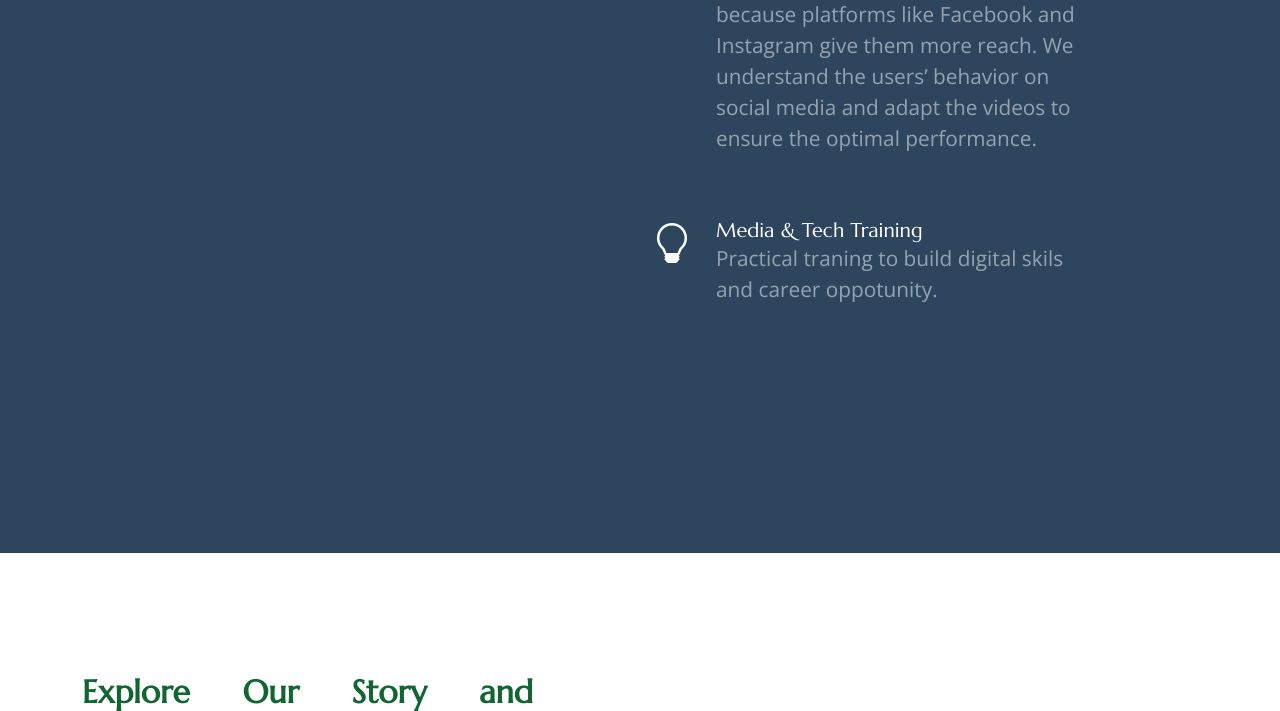
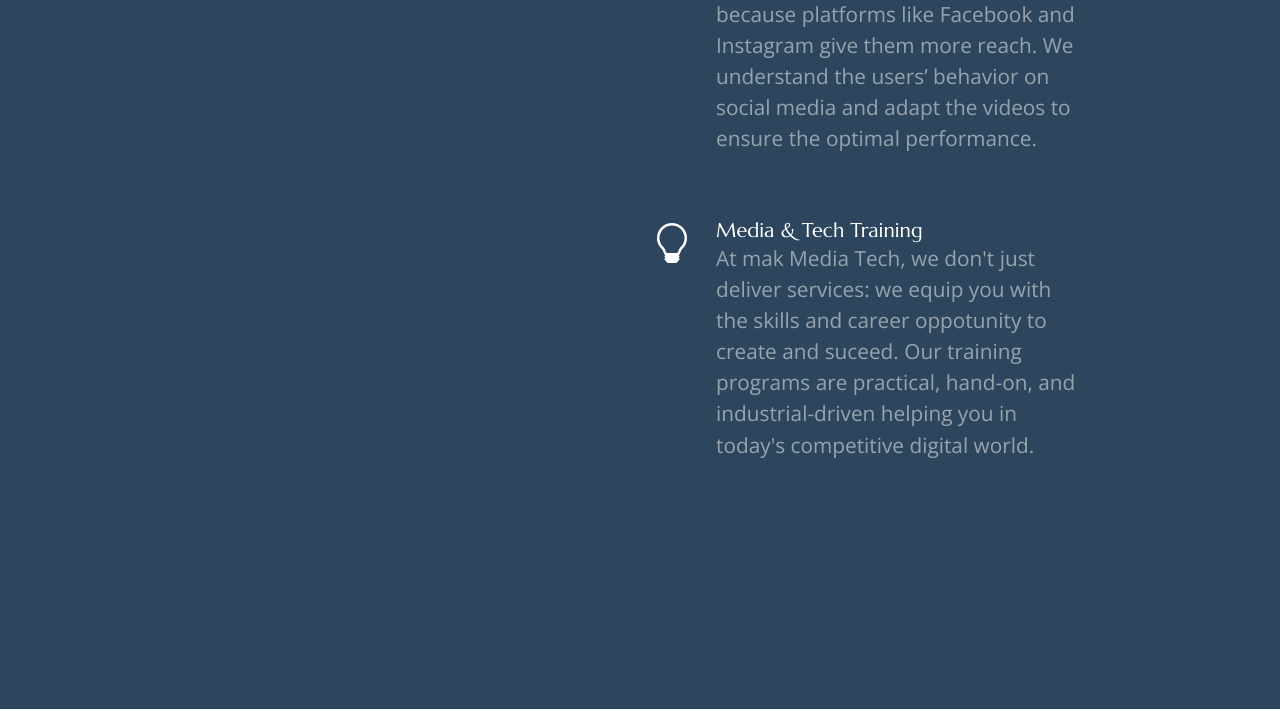
Before and after one commit to kennyakanbi/makmedia, a Django app: page / in a window 1280 px wide. Shown: the part 3020-3731 px from the top of the page. Run offline with Django 5.2, Linux system fonts and the light colour scheme; some libraries are stand-ins or nearby versions.

Commit message:
update on handles

```diff
--- a/myapp/templates/basic.html
+++ b/myapp/templates/basic.html
@@ -197,10 +197,13 @@
           </div>
         </div>
         <div class="social-links order-first order-lg-last mb-3 mb-lg-0">
-          <a href=""><i class="bi bi-twitter-x"></i></a>
-          <a href=""><i class="bi bi-facebook"></i></a>
-          <a href=""><i class="bi bi-instagram"></i></a>
+          <a href="twitter.com/@makmediaandtech"><i class="bi bi-twitter-x"></i></a>
+          <a href="facebook.com/makmediatech"><i class="bi bi-facebook"></i></a>
+          <a href="instagram.com/@makmediaandtech"><i class="bi bi-instagram"></i></a>
           <a href=""><i class="bi bi-linkedin"></i></a>
+          <a href="https://www.youtube.com/@makmediatech" target="_blank"><i class="bi bi-youtube"></i>
+</a>
+
         </div>
       </div>
     </div>
--- a/myapp/templates/home.html
+++ b/myapp/templates/home.html
@@ -203,7 +203,9 @@ them more reach. We understand the users’ behavior on social media and adapt t
                   <div>
                     <h4 class="m-0 h5 text-white">Media & Tech Training</h4>
                     <p class="text-white opacity-50">
-Practical traning to build digital skils and career oppotunity.</p>
+At mak Media Tech, we don't just deliver services: we equip you with the skills and career oppotunity
+to create and suceed. Our training programs are practical, hand-on, and industrial-driven helping
+you in today's competitive digital world.</p>
                   </div>
                 </div>
               </div>
@@ -227,7 +229,7 @@ Practical traning to build digital skils and career oppotunity.</p>
             </a>
           </div>
           <div class="col-lg-5 order-lg-1" data-aos="fade-up" data-aos-delay="100">
-            <h2 class="content-title mb-4" style="text-align: justify;"><b>Explore Our Story and Discover The Passion
+            <h2 class="content-title mb-4" style="text-align: justify;"><b><b>Explore Our Story and Discover The Passion
               and Dedication That Drive Us</h2></b>
             <p class="mb-4" style="text-align: justify;">
             A holistic media advertising and marketing approach that integrates online, ofline and tech innovation is crucial for
@@ -242,7 +244,7 @@ Practical traning to build digital skils and career oppotunity.</p>
               <li>Producing high-quality video content that captivates and persuades</li>
             </ul>
 
-            <p><a href="/contact" class="btn-cta">Start a Project/Join a Training</a></p>
+            <p><a href="/contact" class="btn-cta">Start a Project</a></p>
           </div>
         </div>
       </div>
@@ -311,7 +313,7 @@ Practical traning to build digital skils and career oppotunity.</p>
                   <div class="service-item-contents">
                     <a href="#">
                       <span class="service-item-category">We provide</span>
-                      <h2 class="service-item-title">Brand Design</h2>
+                      <h2 class="service-item-title">Media and Tech Training</h2>
                     </a>
                   </div>
                   <img src="{% static 'assets/img/service_22.jpg' %}" alt="Image" class="img-fluid">
```
